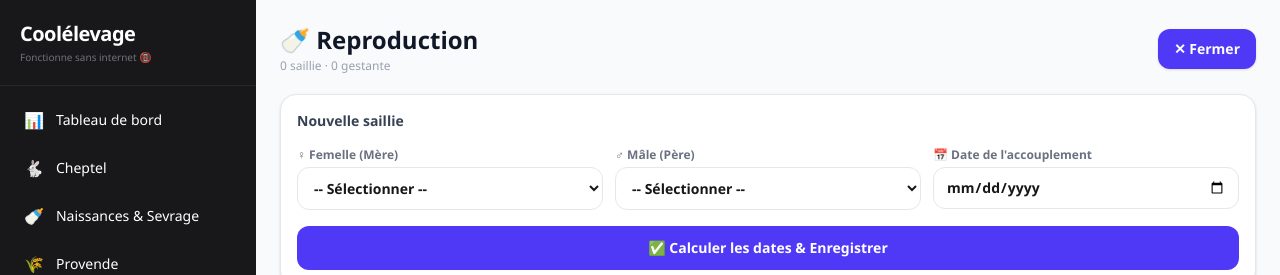
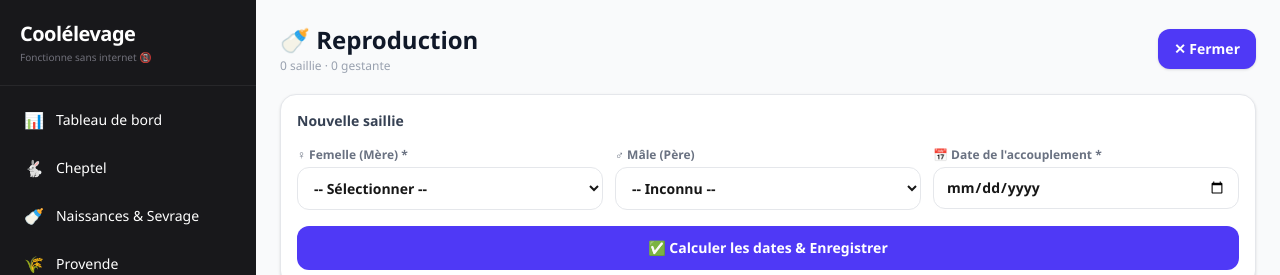
Before and after one commit to Antoinestf/Cool-levage, a Next.js app: page /naissances in a window 1280 px wide. Both pictures are taken after a click on the button "＋ Saillie". Shown: the top 275 px of the page. Built offline with nearby package versions, Linux system fonts and the light colour scheme.

Commit message:
Correction maternité : mâle rendu facultatif

```diff
--- a/app/naissances/page.tsx
+++ b/app/naissances/page.tsx
@@ -13,8 +13,8 @@ interface Saillie {
   id: string;
   idFemelle: string;
   tatouageFemelle: string;
-  idMale: string;
-  tatouageMale: string;
+  idMale?: string;
+  tatouageMale?: string;
   dateSaillie: string;
   datePalpation: string;
   dateMiseBas: string;
@@ -75,22 +75,26 @@ export default function ReproductionPage() {
 
   const enregistrerSaillie = (e: React.FormEvent) => {
     e.preventDefault();
-    if (!nouvelleSaillie.idFemelle || !nouvelleSaillie.idMale || !nouvelleSaillie.dateSaillie) {
-      alert("Veuillez remplir tous les champs obligatoires.");
+
+    // 💡 CORRECTION 1 : On ne vérifie plus le mâle ici
+    if (!nouvelleSaillie.idFemelle || !nouvelleSaillie.dateSaillie) {
+      alert("Veuillez remplir au moins la femelle et la date.");
       return;
     }
 
     const femelle = femelles.find(f => f.id === nouvelleSaillie.idFemelle);
     const male = males.find(m => m.id === nouvelleSaillie.idMale);
 
-    if (!femelle || !male) return;
+    // 💡 CORRECTION 2 : On s'assure juste que la femelle existe
+    if (!femelle) return;
 
     const nouvelle: Saillie = {
       id: Date.now().toString(),
       idFemelle: femelle.id,
       tatouageFemelle: femelle.tatouage,
-      idMale: male.id,
-      tatouageMale: male.tatouage,
+      // 💡 CORRECTION 3 : Si le mâle existe on prend ses infos, sinon on ne met rien
+      idMale: male?.id,
+      tatouageMale: male?.tatouage,
       dateSaillie: nouvelleSaillie.dateSaillie,
       // Calculs automatiques des dates clés
       datePalpation: ajouterJours(nouvelleSaillie.dateSaillie, 14),
@@ -140,7 +144,7 @@ export default function ReproductionPage() {
           <h2 className="text-sm font-bold mb-4 text-gray-700">Nouvelle saillie</h2>
           <div className="grid grid-cols-1 sm:grid-cols-3 gap-3 mb-4">
             <div>
-              <label className="block text-xs font-semibold text-gray-500 mb-1">♀ Femelle (Mère)</label>
+              <label className="block text-xs font-semibold text-gray-500 mb-1">♀ Femelle (Mère) *</label>
               <select
                 value={nouvelleSaillie.idFemelle}
                 onChange={(e) => setNouvelleSaillie({...nouvelleSaillie, idFemelle: e.target.value})}
@@ -157,14 +161,14 @@ export default function ReproductionPage() {
                 value={nouvelleSaillie.idMale}
                 onChange={(e) => setNouvelleSaillie({...nouvelleSaillie, idMale: e.target.value})}
                 className="w-full border border-gray-200 rounded-xl px-3 py-2.5 text-sm font-semibold bg-white focus:outline-none focus:ring-2 focus:ring-indigo-300"
-                required
+                // 💡 CORRECTION 4 : On a retiré le "required" ici !
               >
-                <option value="">-- Sélectionner --</option>
+                <option value="">-- Inconnu --</option>
                 {males.map(m => <option key={m.id} value={m.id}>{m.tatouage}</option>)}
               </select>
             </div>
             <div>
-              <label className="block text-xs font-semibold text-gray-500 mb-1">📅 Date de l'accouplement</label>
+              <label className="block text-xs font-semibold text-gray-500 mb-1">📅 Date de l'accouplement *</label>
               <input
                 type="date"
                 value={nouvelleSaillie.dateSaillie}
@@ -207,7 +211,8 @@ export default function ReproductionPage() {
                   <div className="flex items-center justify-between gap-2">
                     <div>
                       <p className="font-extrabold text-gray-900 text-base">
-                        ♀ {saillie.tatouageFemelle} <span className="text-gray-400 font-normal text-sm">×</span> ♂ {saillie.tatouageMale}
+                        {/* 💡 CORRECTION 5 : On affiche "Inconnu" si le tatouageMale est vide */}
+                        ♀ {saillie.tatouageFemelle} <span className="text-gray-400 font-normal text-sm">×</span> ♂ {saillie.tatouageMale || 'Inconnu'}
                       </p>
                       <p className="text-xs text-gray-500 mt-0.5">Saillie : {formaterDate(saillie.dateSaillie)}</p>
                     </div>
```
